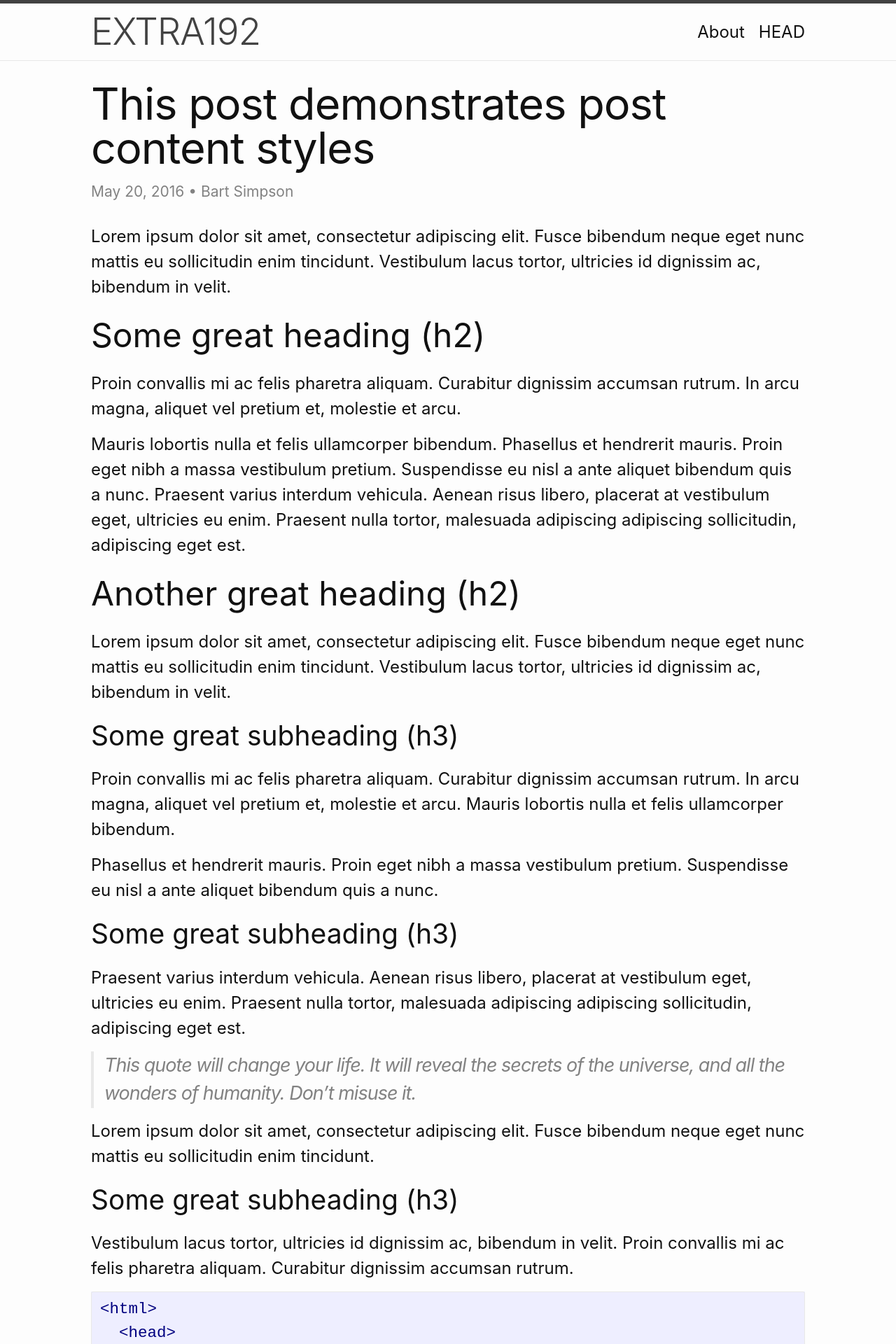
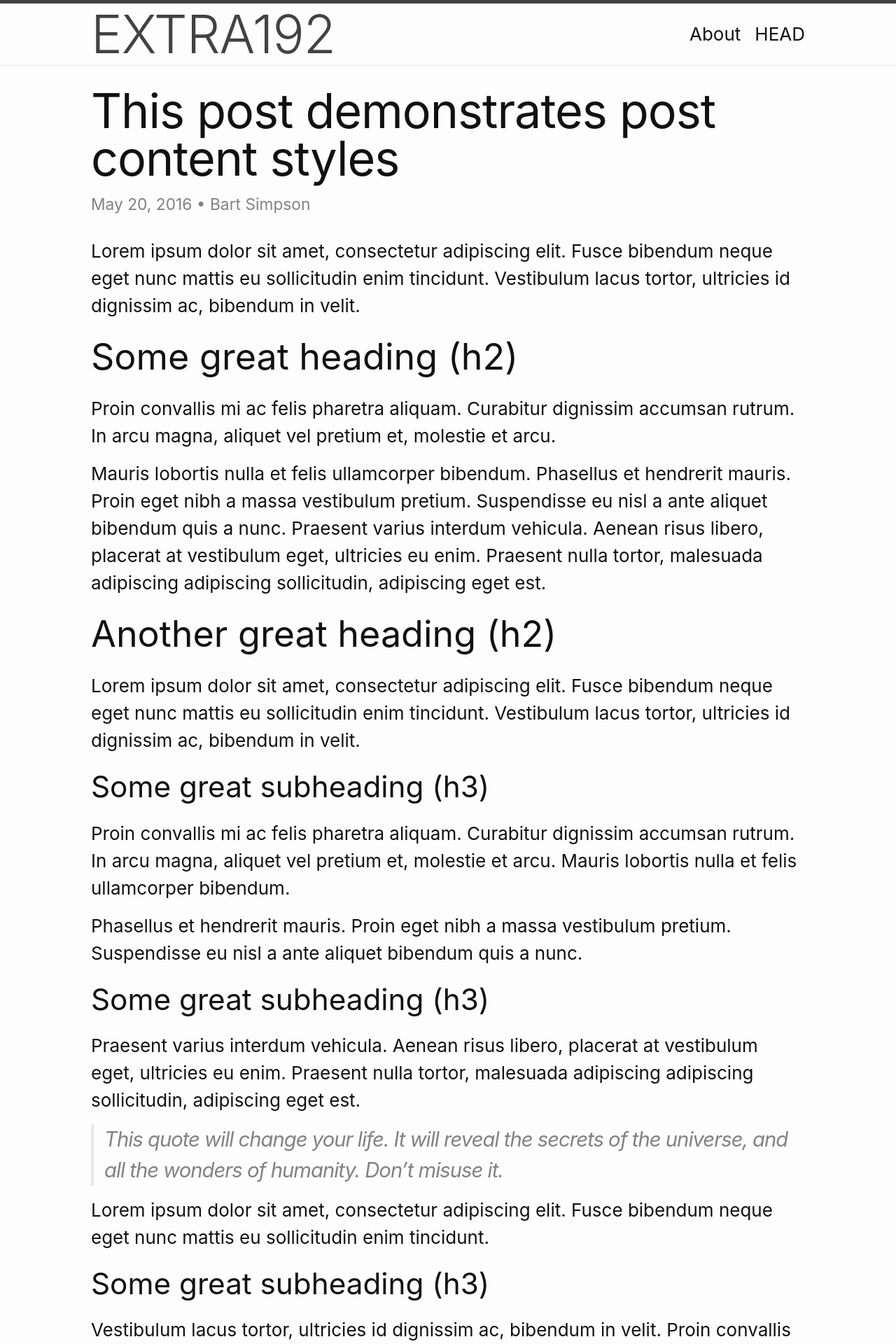
Before and after one commit to UI-FASILKOM-OS/extra192, a Jekyll site: the page built from _posts/2016-05-20-this-post-demonstrates-post-content-styles.md, in a window 1280 px wide. Shown: the top 1920 px of the page at 70% size. Built offline with Jekyll 4.4.1, drawn with Linux system fonts in a browser that asks for light colours.

Commit message:
rmsbase UF-extra192

```diff
--- a/_sass/minima/_layout.scss
+++ b/_sass/minima/_layout.scss
@@ -13,7 +13,7 @@
 
 .site-title {
   // ZCZC @include relative-font-size(1.625);
-  @include relative-font-size(2.2);
+  @include relative-font-size(2.9);
   font-weight: 300;
   letter-spacing: -1px;
   margin-bottom: 0;
--- a/_sass/minima/initialize.scss
+++ b/_sass/minima/initialize.scss
@@ -4,7 +4,7 @@
 
 $base-font-family: -apple-system, BlinkMacSystemFont, "Segoe UI", "Segoe UI Symbol", "Segoe UI Emoji", "Apple Color Emoji", Roboto, Helvetica, Arial, sans-serif !default;
 // ZCZC $base-font-size:   16px !default;
-$base-font-size:   24px !default;
+$base-font-size:   26px !default;
 $base-font-weight: 400 !default;
 $small-font-size:  $base-font-size * 0.875 !default;
 $base-line-height: 1.5 !default;
@@ -13,8 +13,8 @@ $spacing-unit:     30px !default;
 
 $table-text-align: left !default;
 
-// ZCZC
-// Width of the content area
+// ZCZC Width of the content area
+// ZCZC $content-width:    1080px !default;
 $content-width:    1080px !default;
 
 $on-palm:          600px !default;
```
